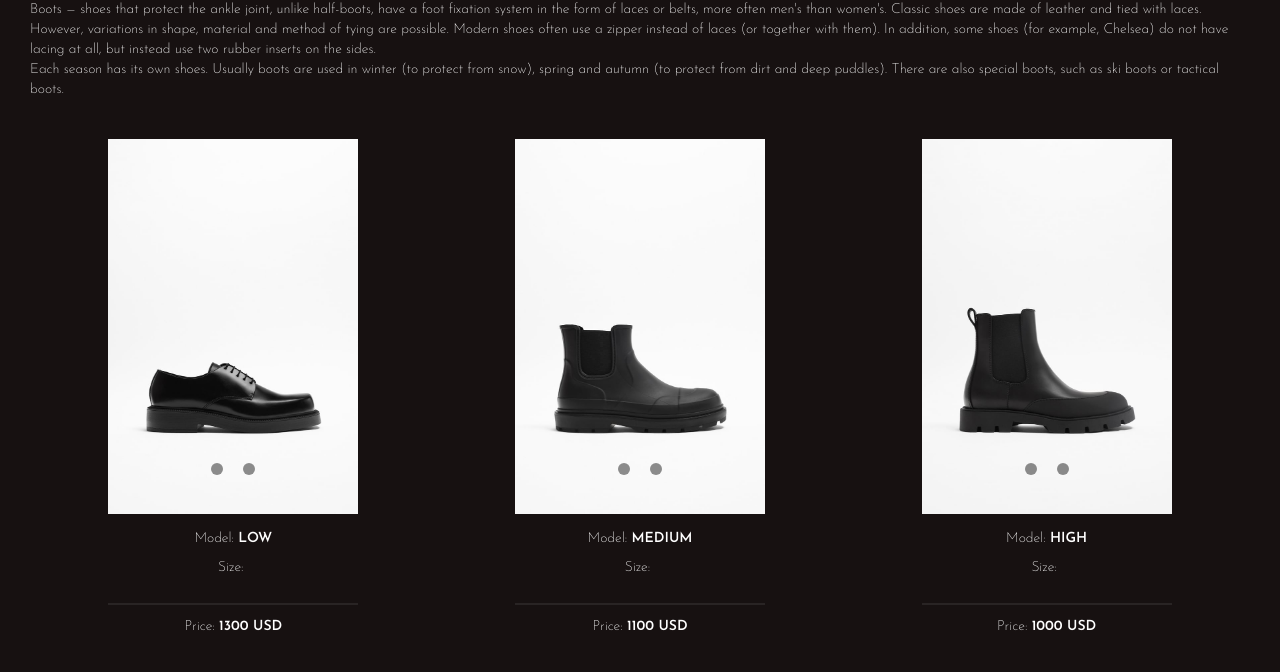
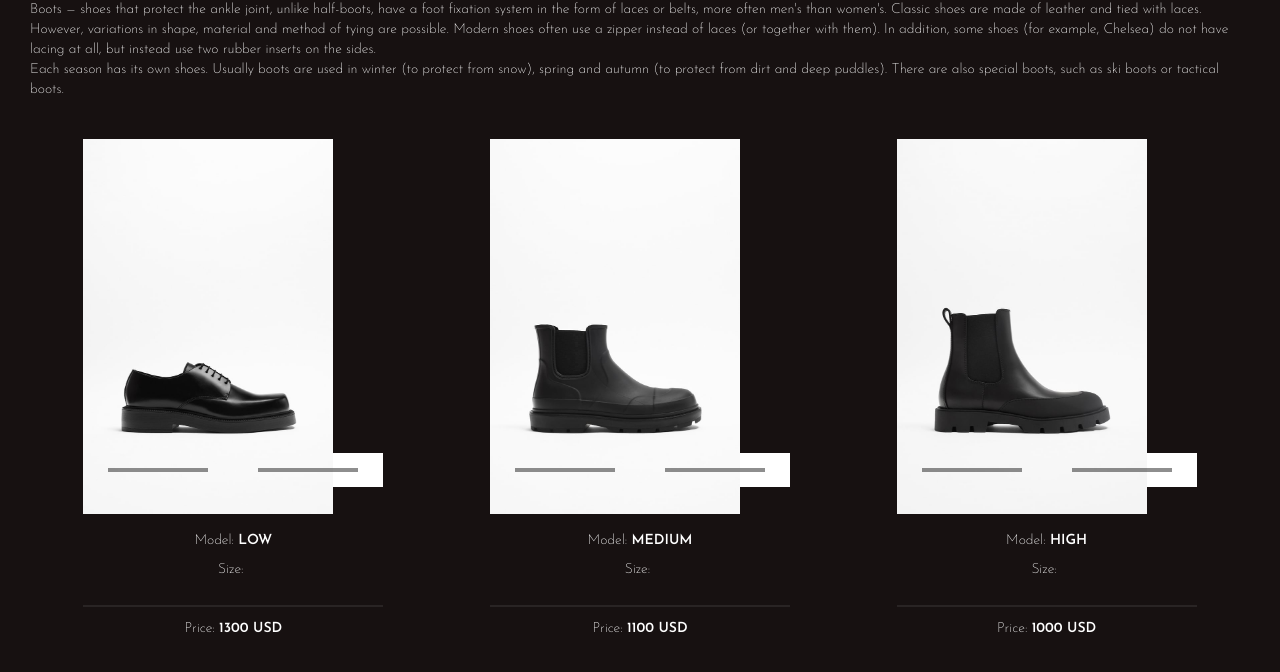
Before and after one commit to SashaShavrin/ShopWear, a plain HTML site: page boots/boots.html in a window 1280 px wide. Shown: the part 278-950 px from the top of the page. Drawn offline with Linux system fonts and the light colour scheme.

Commit message:
Update thirt style.css

```diff
--- a/tshirt/thirt style.css
+++ b/tshirt/thirt style.css
@@ -133,14 +133,13 @@
 }
 
 .point-front, .point-back {
-  width: 10px;
-  margin: 10px;
-  height: 12px;
+  width: 100px;
+  margin: 15px 25px;
+  height: 4px;
   background: rgba(0, 0, 0, 0.445);
-  border-radius: 100%;
   border: none;
 }
 
 .point-front:hover, .point-back:hover {
   background: rgb(46, 11, 11);
-}/*# sourceMappingURL=thirt style.css.map */
+}
```
